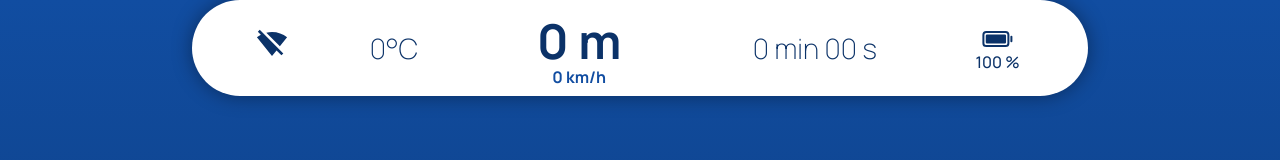
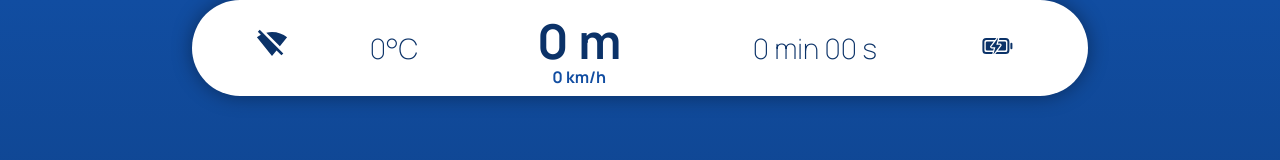
Before and after one commit to ianlcz/droneControl, a React (Vite) app in the folder frontend/: page / in a window 1280 px wide. Shown: the top 160 px of the page. Built offline with nearby package versions, Linux system fonts and the light colour scheme.

Commit message:
Default battery management

```diff
--- a/frontend/src/components/Panel/Battery.js
+++ b/frontend/src/components/Panel/Battery.js
@@ -12,7 +12,7 @@ const BatteryStyled = styled.li`
   color: ${(props) =>
     props.level <= 20 && props.level >= 10
       ? "#0b6832"
-      : props.level < 10
+      : props.level < 10 && props.level !== null
       ? "#680b32"
       : "#0b3268"};
   svg {
@@ -33,19 +33,25 @@ const BatteryStyled = styled.li`
 
 const Battery = (props) => (
   <BatteryStyled
-    title={props.level !== undefined ? "Niveau de la batterie" : "En charge..."}
+    title={
+      props.level === undefined || isNaN(props.level) || props.level === null
+        ? "En charge..."
+        : "Niveau de la batterie"
+    }
     level={props.level}
   >
     {props.level <= 50 && props.level > 5 ? (
       <IoBatteryHalf />
-    ) : props.level <= 5 ? (
+    ) : props.level <= 5 && props.level !== null ? (
       <IoBatteryDead />
-    ) : props.level === undefined ? (
+    ) : props.level === undefined ||
+      isNaN(props.level) ||
+      props.level === null ? (
       <IoBatteryCharging />
     ) : (
       <IoBatteryFull />
     )}
-    {typeof props.level === "number" ? (
+    {!isNaN(props.level) && props.level !== null ? (
       <ul>
         <li>{`${props.level} %`}</li>
       </ul>
@@ -53,6 +59,6 @@ const Battery = (props) => (
   </BatteryStyled>
 );
 
-Battery.defaultProps = { level: 100 };
+Battery.defaultProps = { level: null };
 
 export default Battery;
```
